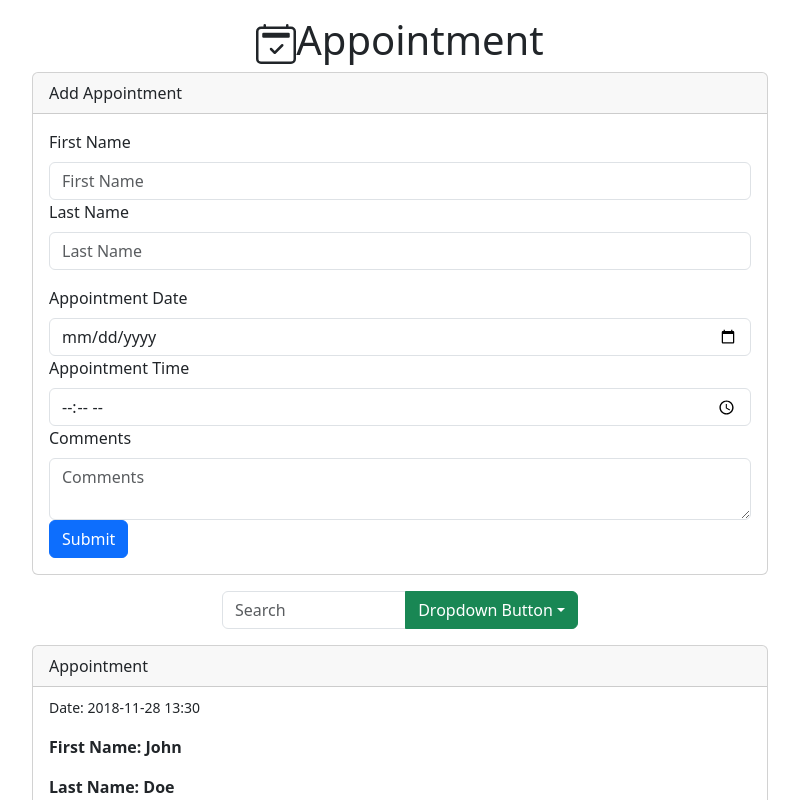
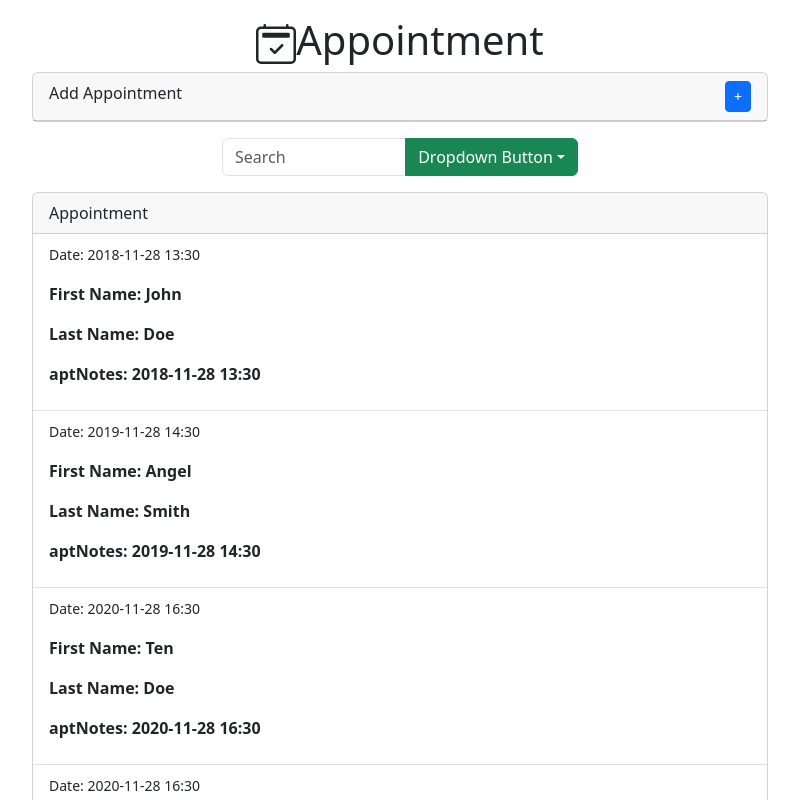
Before and after one commit to iyanuloluwa-Miracle/React_Project, a React (Vite) app: page / in a window 1280 px wide. Shown: the top 800 px of the page, without its empty margins (240-1039 px from the left). Built offline with nearby package versions, Linux system fonts and the light colour scheme.

Commit message:
feat:Added a toggle feature

```diff
--- a/src/components/AddAppointments.jsx
+++ b/src/components/AddAppointments.jsx
@@ -1,11 +1,21 @@
 import { Form, Col, Row, Card, Button } from "react-bootstrap";
+import { useState } from "react";
 
 const AddAppointment = () => {
+
+
+  let[toggleForm,setToggleForm] = useState(false)
+
+
   return (
     <>
       <Col md="8">
         <Card className="mb-3">
-          <Card.Header>Add Appointment</Card.Header>
+          <Card.Header>
+            Add Appointment
+            <Button size="sm" className="small float-end" onClick={() =>{setToggleForm(!toggleForm)}}>+</Button>
+          </Card.Header>
+          { toggleForm &&
              <Card.Body>
              <Form>
                <Row className="mb-3">
@@ -37,6 +47,8 @@ const AddAppointment = () => {
                <Button variant="primary">Submit</Button>
              </Form>
            </Card.Body>
+          }
+
         </Card>
       </Col>
     </>
```
Lines whose indentation alone changed are shown as unchanged.
